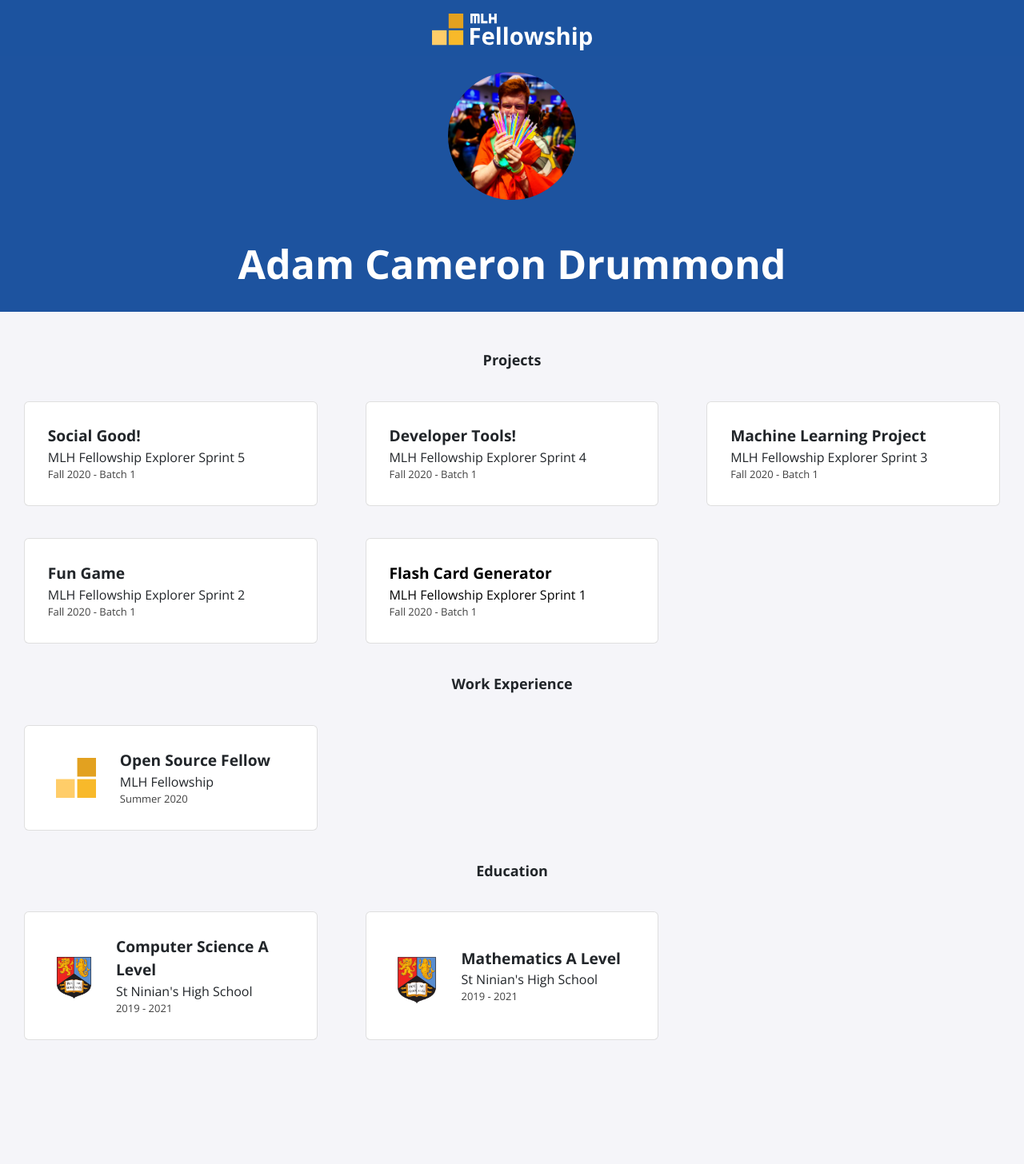
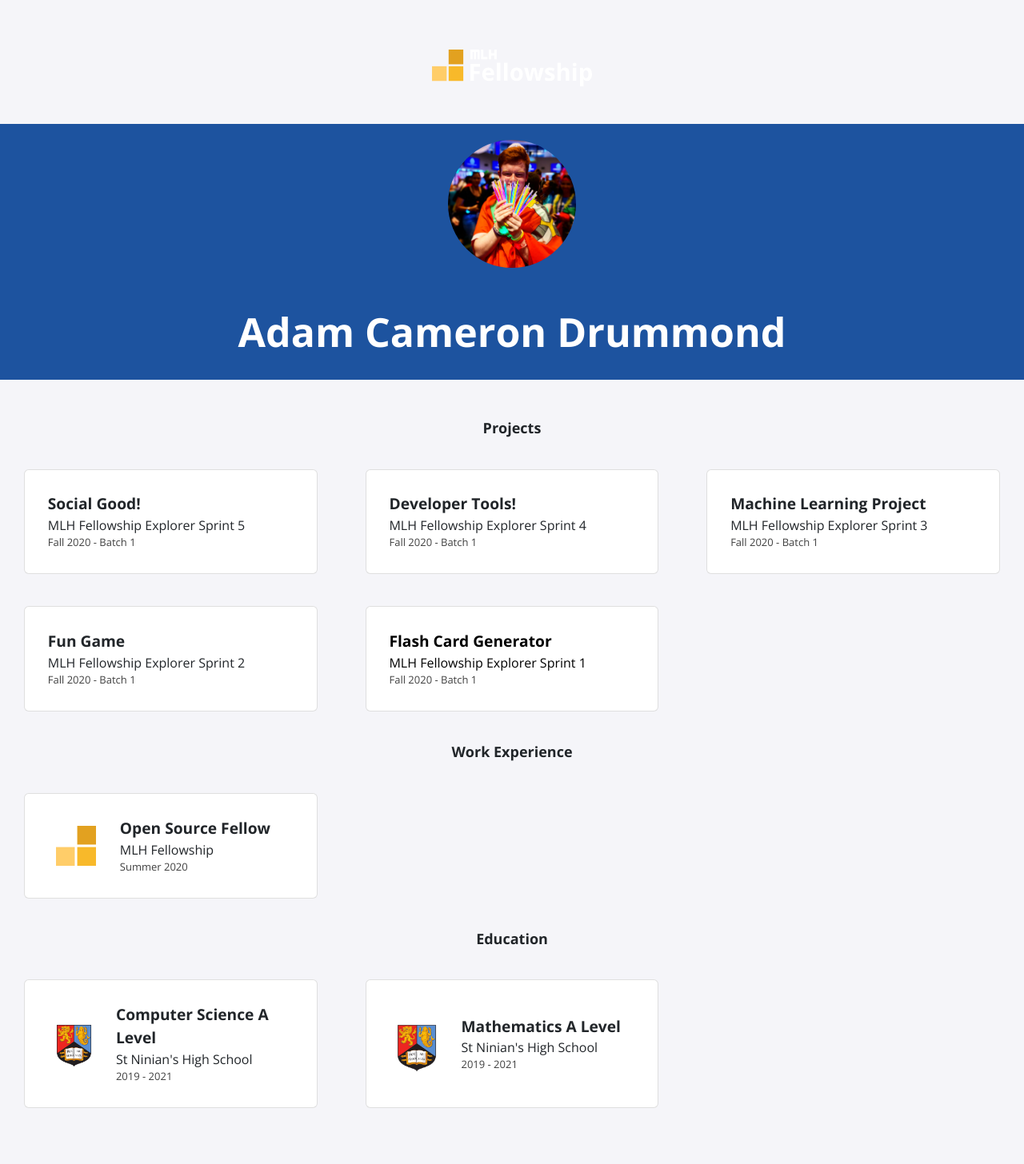
Before and after one commit to AdamDIOM/AdamDIOM.github.io, a Jekyll site: the page built from index.html, in a window 1280 px wide. Shown: the whole page at 80% size. Built offline with Jekyll 4.4.1, drawn with Linux system fonts in a browser that asks for light colours; nearby versions of some CDN libraries; before the commit the page ends 1371 px from its top, so only the background shows below that.

Commit message:
Update navbar.scss

```diff
--- a/_sass/navbar.scss
+++ b/_sass/navbar.scss
@@ -1,7 +1,7 @@
 .nav-bar {
     width: 100%;
     display: inline-block;
-    background-color: #1C539F;
+    background-color: #FFFFF;
     font-family: "Poppins", serif;
     font-weight: 700 !important;
     padding-top: 10px;
@@ -15,7 +15,7 @@
 
 .nav-content .nav-logo {
     height: 60px;
-    margin: auto;
+    margin: 45px 0 40px 0;
 }
 
 .nav-logo {
```
